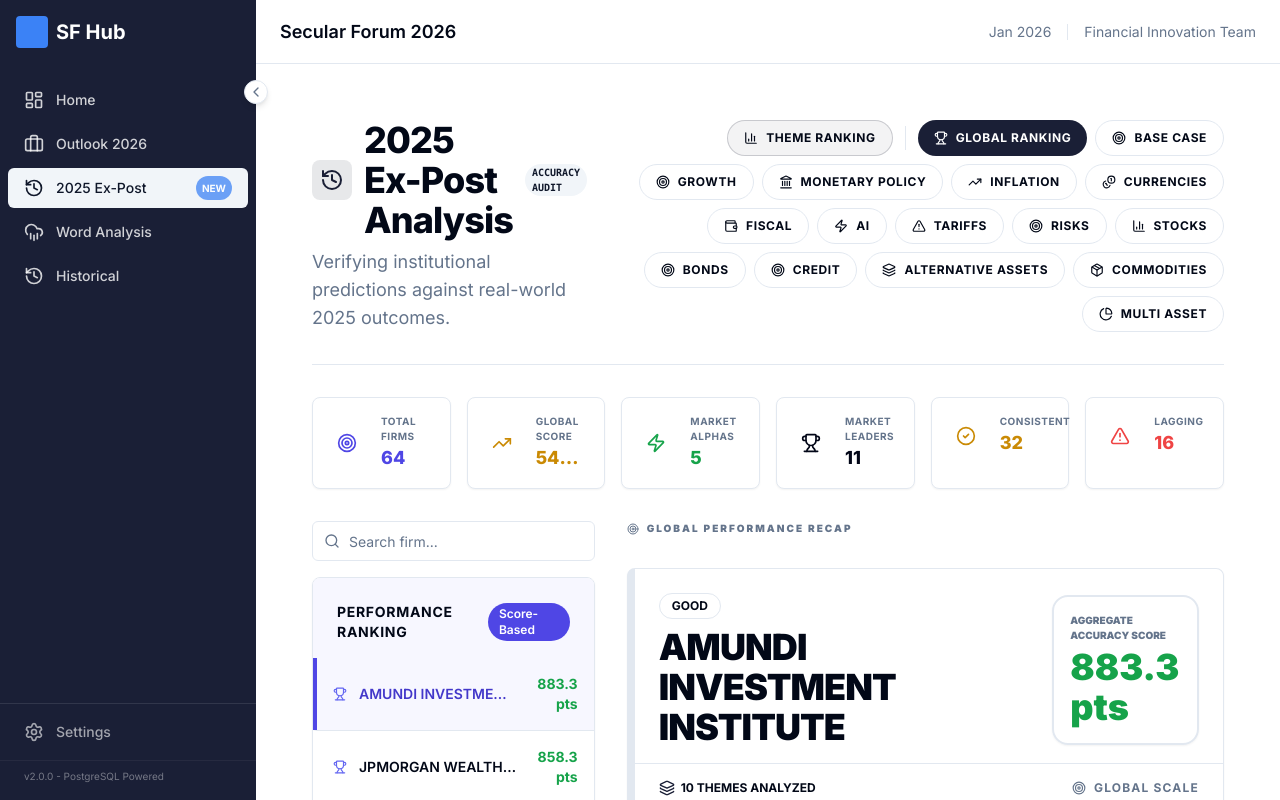
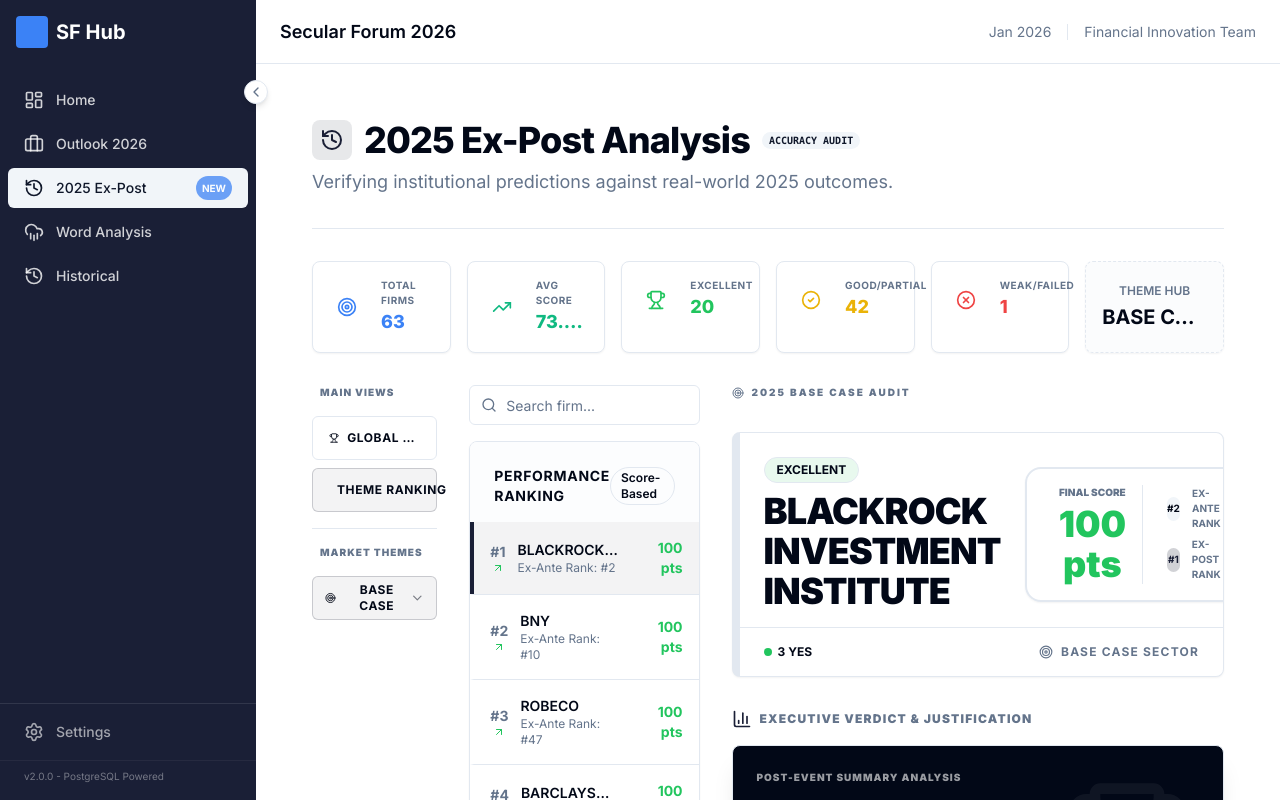
Before and after one commit to JuanJesusRamirez/Secular_Hub_App, a Next.js app: page /2025 in a window 1280 px wide. Built offline with nearby package versions, Linux system fonts and the light colour scheme.

Commit message:
feat: Introduce 2025 ex-post analysis page for verifying institutional predictions with an interactive reasoning renderer.

```diff
--- a/app/2025/page.tsx
+++ b/app/2025/page.tsx
@@ -37,8 +37,16 @@
     Landmark,
     LayoutGrid,
     ArrowRight,
+    ChevronDown,
 } from "lucide-react";
 import { cn } from "@/lib/utils";
+import {
+    Select,
+    SelectContent,
+    SelectItem,
+    SelectTrigger,
+    SelectValue,
+} from "@/components/ui/select";
 import {
     ALL_THEMES_WITH_GLOBAL,
     getClassificationColor,
@@ -187,9 +195,15 @@
 
 export default function ExPost2025Page() {
     const THEME_RANKING_LABEL = "THEME RANKING";
-    const [activeThemeName, setActiveThemeName] = useState<string>(ALL_THEMES_WITH_GLOBAL[0].theme);
+    // Initialize with BASE CASE (usually the second item in ALL_THEMES_WITH_GLOBAL, as first is GLOBAL)
+    // We look for it explicitly to be safe
+    const defaultTheme = useMemo(() =>
+        ALL_THEMES_WITH_GLOBAL.find(t => t.theme === "BASE CASE") || ALL_THEMES_WITH_GLOBAL[1] || ALL_THEMES_WITH_GLOBAL[0]
+        , []);
+
+    const [activeThemeName, setActiveThemeName] = useState<string>(defaultTheme.theme);
     const [searchQuery, setSearchQuery] = useState("");
-    const [selectedExPostItem, setSelectedExPostItem] = useState<ExPostItem | null>(ALL_THEMES_WITH_GLOBAL[0].items[0] || null);
+    const [selectedExPostItem, setSelectedExPostItem] = useState<ExPostItem | null>(defaultTheme.items[0] || null);
 
     const currentThemeData = useMemo(() =>
         ALL_THEMES_WITH_GLOBAL.find(t => t.theme === activeThemeName) || ALL_THEMES_WITH_GLOBAL[0]
@@ -225,35 +239,7 @@
                 </div>
 
                 <div className="flex flex-wrap gap-2 max-w-4xl justify-end">
-                    <Button
-                        variant={activeThemeName === THEME_RANKING_LABEL ? "default" : "outline"}
-                        onClick={() => {
-                            setActiveThemeName(THEME_RANKING_LABEL);
-                            setSelectedExPostItem(null);
-                        }}
-                        className={cn(
-                            "rounded-full px-4 h-9 text-xs font-bold uppercase tracking-wider",
-                            activeThemeName === THEME_RANKING_LABEL ? "" : "bg-primary/5 hover:bg-primary/10 border-primary/20"
-                        )}
-                    >
-                        <BarChart3 className="mr-2 h-3.5 w-3.5" />
-                        {THEME_RANKING_LABEL}
-                    </Button>
-                    <div className="w-[1px] h-6 bg-border mx-1 my-auto" />
-                    {ALL_THEMES_WITH_GLOBAL.map((themeData) => (
-                        <Button
-                            key={themeData.theme}
-                            variant={activeThemeName === themeData.theme ? "default" : "outline"}
-                            onClick={() => {
-                                setActiveThemeName(themeData.theme);
-                                setSelectedExPostItem(themeData.items[0] || null);
-                            }}
-                            className="rounded-full px-4 h-9 text-xs font-bold uppercase tracking-wider"
-                        >
-                            <ThemeIcon theme={themeData.theme} className="mr-2 h-3.5 w-3.5" />
-                            {themeData.theme}
-                        </Button>
-                    ))}
+                    {/* Theme selection buttons moved to sidebar */}
                 </div>
             </div>
 
@@ -333,8 +319,90 @@
             )}
 
             <div className="grid grid-cols-1 lg:grid-cols-12 gap-8">
+                {/* Left Navigation: Themes */}
+                <div className="lg:col-span-2 space-y-4">
+                    <div className="sticky top-8 space-y-4">
+                        <div className="flex flex-col gap-2">
+                            <h3 className="text-[10px] font-black uppercase tracking-widest text-muted-foreground px-2 mb-2">Main Views</h3>
+
+                            {/* Global Ranking Button (Priority #1) */}
+                            {ALL_THEMES_WITH_GLOBAL[0] && (
+                                <Button
+                                    key={ALL_THEMES_WITH_GLOBAL[0].theme}
+                                    variant={activeThemeName === ALL_THEMES_WITH_GLOBAL[0].theme ? "default" : "outline"}
+                                    onClick={() => {
+                                        setActiveThemeName(ALL_THEMES_WITH_GLOBAL[0].theme);
+                                        setSelectedExPostItem(ALL_THEMES_WITH_GLOBAL[0].items[0] || null);
+                                    }}
+                                    className={cn(
+                                        "justify-start px-4 h-11 text-xs font-bold uppercase tracking-wider transition-all",
+                                        activeThemeName === ALL_THEMES_WITH_GLOBAL[0].theme
+                                            ? "shadow-md scale-[1.02]"
+                                            : "hover:bg-muted"
+                                    )}
+                                >
+                                    <ThemeIcon theme={ALL_THEMES_WITH_GLOBAL[0].theme} className="mr-2 h-4 w-4" />
+                                    <span className="truncate">{ALL_THEMES_WITH_GLOBAL[0].theme}</span>
+                                </Button>
+                            )}
+
+                            {/* Theme Ranking Button */}
+                            <Button
+                                variant={activeThemeName === THEME_RANKING_LABEL ? "default" : "outline"}
+                                onClick={() => {
+                                    setActiveThemeName(THEME_RANKING_LABEL);
+                                    setSelectedExPostItem(null);
+                                }}
+                                className={cn(
+                                    "justify-start px-4 h-11 text-xs font-bold uppercase tracking-wider transition-all",
+                                    activeThemeName === THEME_RANKING_LABEL
+                                        ? "shadow-md scale-[1.02]"
+                                        : "bg-primary/5 hover:bg-primary/10 border-primary/20"
+                                )}
+                            >
+                                <BarChart3 className="mr-2 h-4 w-4" />
+                                {THEME_RANKING_LABEL}
+                            </Button>
+
+                            <div className="h-[1px] bg-border my-2" />
+
+                            <h3 className="text-[10px] font-black uppercase tracking-widest text-muted-foreground px-2 mb-2">Market Themes</h3>
+
+                            <Select
+                                value={ALL_THEMES_WITH_GLOBAL.slice(1).some(t => t.theme === activeThemeName) ? activeThemeName : ""}
+                                onValueChange={(value) => {
+                                    const themeData = ALL_THEMES_WITH_GLOBAL.find(t => t.theme === value);
+                                    if (themeData) {
+                                        setActiveThemeName(themeData.theme);
+                                        setSelectedExPostItem(themeData.items[0] || null);
+                                    }
+                                }}
+                            >
+                                <SelectTrigger className="w-full h-11 text-xs font-bold uppercase tracking-wider bg-primary/5 border-primary/20 focus:ring-1">
+                                    <SelectValue placeholder="SELECT THEME" />
+                                </SelectTrigger>
+                                <SelectContent>
+                                    {ALL_THEMES_WITH_GLOBAL.slice(1).map((themeData) => (
+                                        <SelectItem
+                                            key={themeData.theme}
+                                            value={themeData.theme}
+                                            className="text-xs font-bold uppercase tracking-wider"
+                                        >
+                                            <div className="flex items-center gap-2">
+                                                <ThemeIcon theme={themeData.theme} className="h-3 w-3" />
+                                                {themeData.theme}
+                                            </div>
+                                        </SelectItem>
+                                    ))}
+                                </SelectContent>
+                            </Select>
+                        </div>
+                    </div>
+                </div>
+
+                {/* Right Content Area */}
+                <div className="lg:col-span-10">
                     {activeThemeName === THEME_RANKING_LABEL ? (
-                    <div className="lg:col-span-12">
                         <ThemePerformanceRanking
                             onNavigate={(theme, instName) => {
                                 const targetTheme = ALL_THEMES_WITH_GLOBAL.find(t => t.theme === theme);
@@ -345,11 +413,10 @@
                                 }
                             }}
                         />
-                    </div>
                     ) : (
-                    <>
+                        <div className="grid grid-cols-1 xl:grid-cols-12 gap-8">
                             {/* Sidebar: Ranking List */}
-                        <div className="lg:col-span-4 space-y-4">
+                            <div className="xl:col-span-4 space-y-4">
                                 <div className="flex items-center gap-2 mb-4">
                                     <div className="relative flex-1">
                                         <Search className="absolute left-3 top-1/2 -translate-y-1/2 h-4 w-4 text-muted-foreground" />
@@ -435,7 +502,7 @@
                             </div>
 
                             {/* Main Content: Analysis Detail */}
-                        <div className="lg:col-span-8 space-y-6">
+                            <div className="xl:col-span-8 space-y-6">
                                 {!selectedExPostItem ? (
                                     <div className="h-full flex flex-col items-center justify-center p-12 text-center border-2 border-dashed rounded-xl bg-muted/10">
                                         <FileText className="h-16 w-16 text-muted-foreground/20 mb-4" />
@@ -456,8 +523,9 @@
                                     />
                                 )}
                             </div>
-                    </>
+                        </div>
                     )}
+                </div>
             </div>
         </div>
     );
```
Lines whose indentation alone changed are shown as unchanged.
